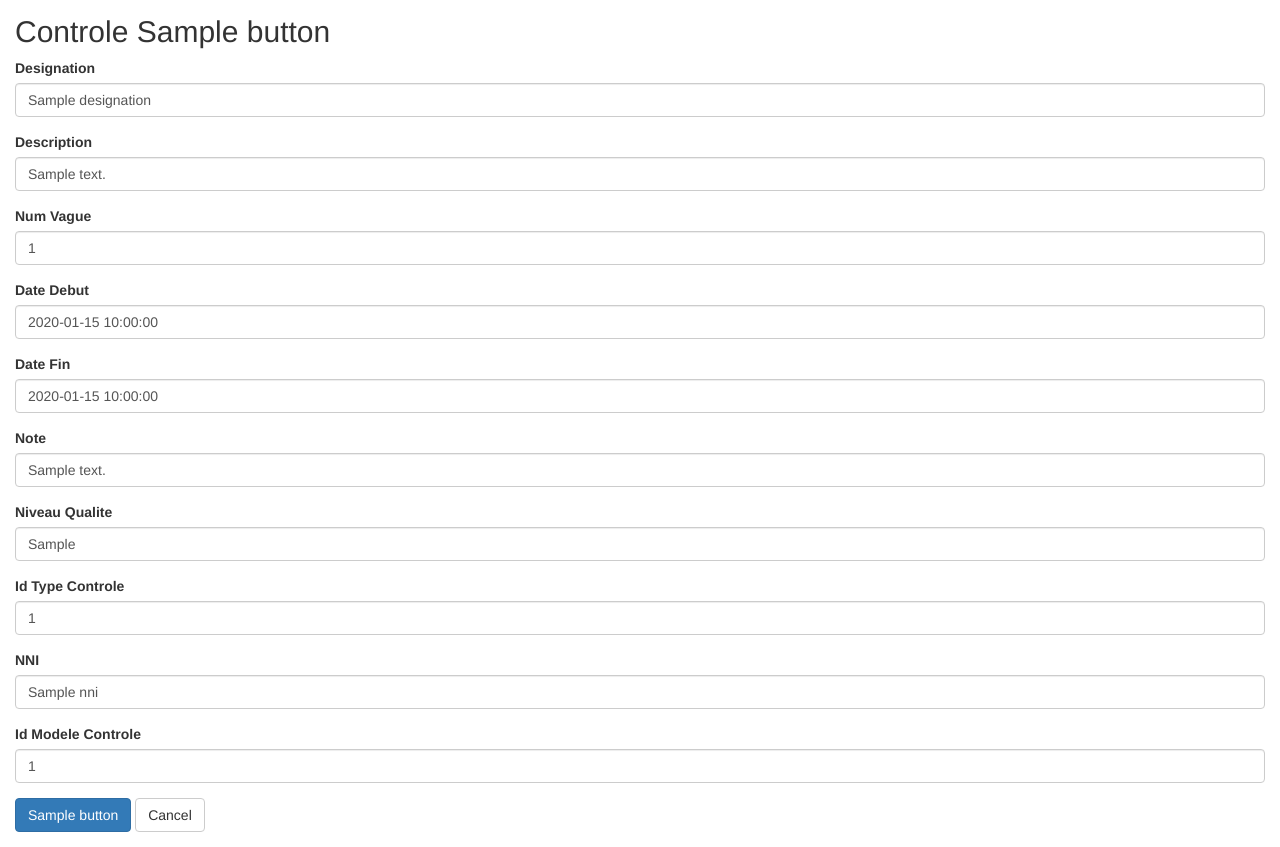
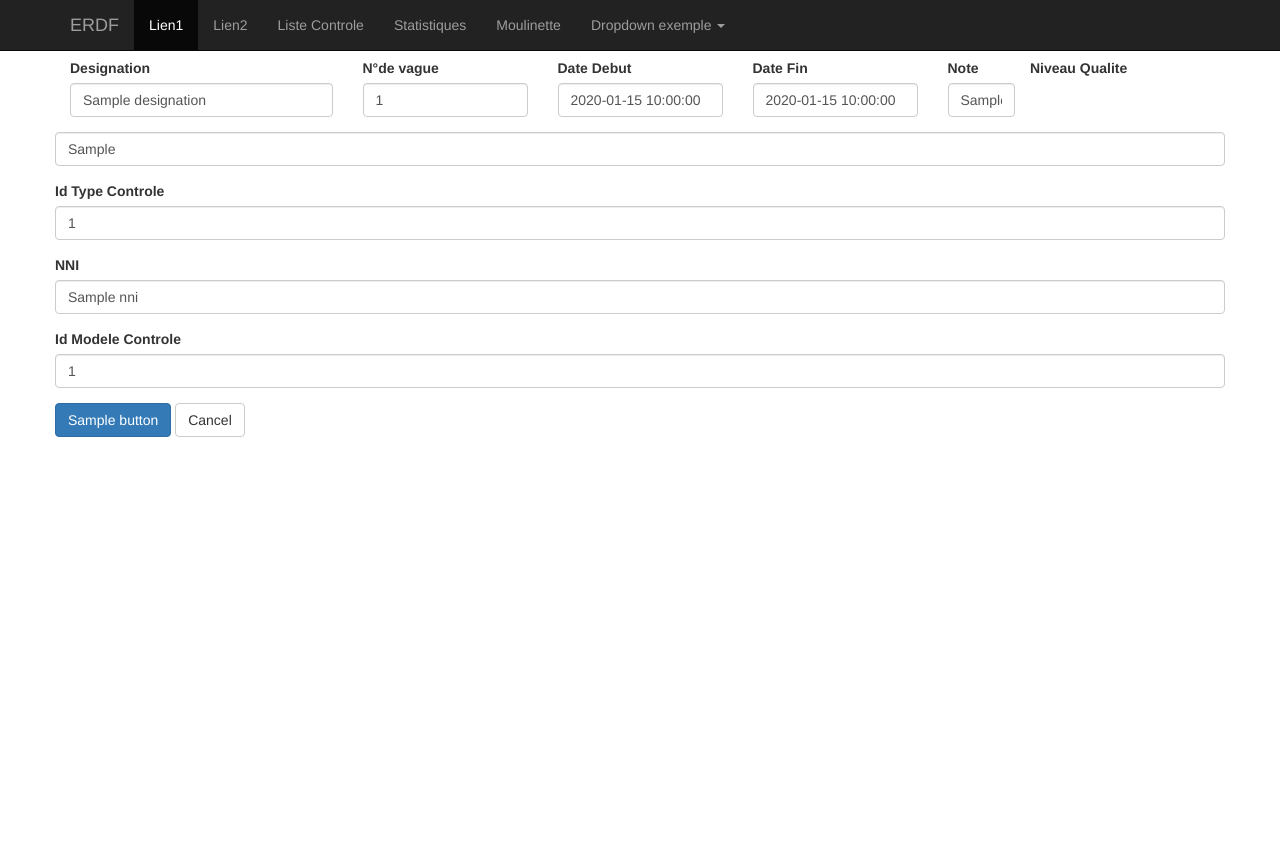
Before and after one commit to Balthfire/AnalyseCQO, a CodeIgniter app: the page made by application/views/controle_form.php in a window 1280 px wide. After the commit the page ends 437 px from the top, so only its background shows below. Run offline with CodeIgniter, Linux system fonts and the light colour scheme; the template is opened without the code that fills it: most values are stand-ins (such as "Sample title", 1, 10 or a date in 2020); some libraries are stand-ins or nearby versions.

Commit message:
no message

```diff
--- a/application/views/controle_form.php
+++ b/application/views/controle_form.php
@@ -9,32 +9,39 @@
             }
         </style>
     </head>
+    <?php include 'headerbarrenav.php'; ?>
     <body>
         <h2 style="margin-top:0px">Controle <?php echo $button ?></h2>
         <form action="<?php echo $action; ?>" method="post">
+        <div class="container">
+            <div class="row">
+                <div class="col-lg-3">
                     <div class="form-group">
                         <label for="varchar">Designation <?php echo form_error('designation') ?></label>
                         <input type="text" class="form-control" name="designation" id="designation" placeholder="Designation" value="<?php echo $designation; ?>" />
                     </div>
+                </div>
+                <div class="col-lg-2">
                     <div class="form-group">
-            <label for="varchar">Description <?php echo form_error('description') ?></label>
-            <input type="text" class="form-control" name="description" id="description" placeholder="Description" value="<?php echo $description; ?>" />
+                        <label for="int">N°de vague <?php echo form_error('num_vague') ?></label>
+                        <input type="text" class="form-control" name="num_vague" id="num_vague" placeholder="N° de vague" value="<?php echo $num_vague; ?>" />
                     </div>
-	    <div class="form-group">
-            <label for="int">Num Vague <?php echo form_error('num_vague') ?></label>
-            <input type="text" class="form-control" name="num_vague" id="num_vague" placeholder="Num Vague" value="<?php echo $num_vague; ?>" />
                 </div>
+            <div class="col-lg-2">
                 <div class="form-group">
                     <label for="date">Date Debut <?php echo form_error('date_debut') ?></label>
                     <input type="text" class="form-control" name="date_debut" id="date_debut" placeholder="Date Debut" value="<?php echo $date_debut; ?>" />
                 </div>
-	    <div class="form-group">
+            </div>
+            <div class="col-lg-2">
                 <label for="date">Date Fin <?php echo form_error('date_fin') ?></label>
                 <input type="text" class="form-control" name="date_fin" id="date_fin" placeholder="Date Fin" value="<?php echo $date_fin; ?>" />
             </div>
+                <div class="col-lg-1">
                     <div class="form-group">
                         <label for="double">Note <?php echo form_error('note') ?></label>
                         <input type="text" class="form-control" name="note" id="note" placeholder="Note" value="<?php echo $note; ?>" />
+                    </div>
                 </div>
                 <div class="form-group">
                 <label for="int">Niveau Qualite <?php echo form_error('Niveau_Qualite') ?></label>
@@ -55,6 +62,8 @@
             <input type="hidden" name="id_Controle" value="<?php echo $id_Controle; ?>" />
             <button type="submit" class="btn btn-primary"><?php echo $button ?></button>
             <a href="<?php echo site_url('controle') ?>" class="btn btn-default">Cancel</a>
+                </div>
+        </div>
 	</form>
     </body>
 </html>
--- /dev/null
+++ b/application/views/headerbarrenav.php
@@ -0,0 +1,35 @@
+<nav class="navbar navbar-inverse navbar-fixed-top">
+    <div class="container">
+        <div class="navbar-header">
+            <a class="navbar-brand" href="#"> ERDF </a>
+        </div>
+        <div id="navbar" class="navbar-collapse collapse">
+            <ul class="nav navbar-nav">
+                <li class="active">
+                    <a href="#">Lien1</a>
+                </li>
+                <li>
+                    <a href='../controle/create'>Lien2</a>
+                </li>
+                <li>
+                    <a href='../controle'>Liste Controle</a>
+                </li>
+                <li>
+                    <a href='../controle'>Statistiques</a>
+                </li>
+                <li>
+                    <a href='../controle'>Moulinette</a>
+                </li>
+
+                <li class="dropdown">
+                    <a class="dropdown-toggle" aria-expanded="true" aria-haspopup="true" role="button" data-toggle="dropdown" href="#">
+                        Dropdown exemple
+                        <span class="caret"></span>
+                    </a>
+                    <ul class="dropdown-menu">
+                        <li> <a href='../controle/create'>Lien2</a></li>
+                    </ul>
+                </li>
+        </div>
+    </div>
+</nav>
```
Lines whose indentation alone changed are shown as unchanged.
